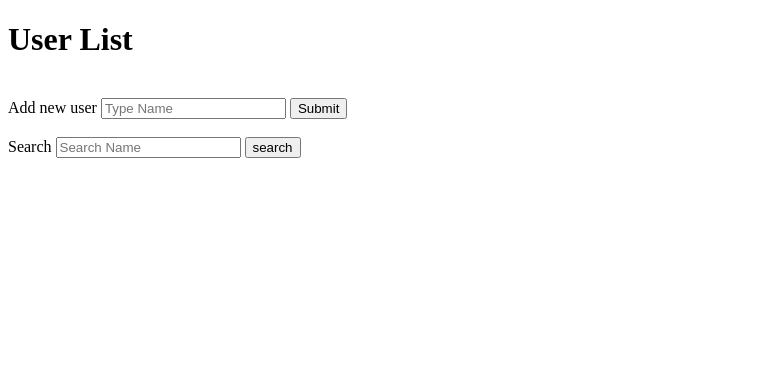
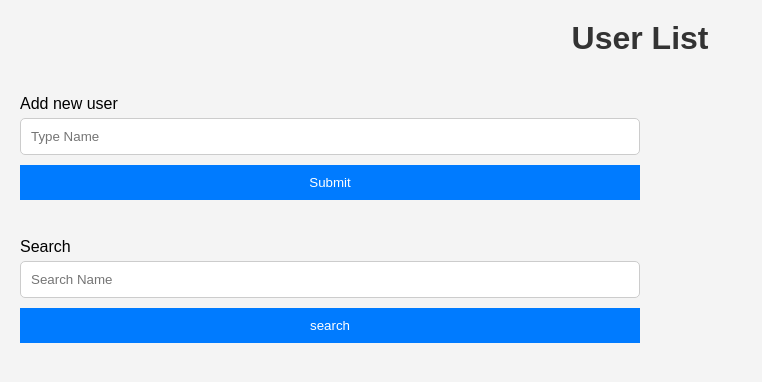
Before and after one commit to Balpreet2001/PSI_Assignment, a plain HTML site: page index.html in a window 1280 px wide. Shown: the whole page, without its empty margins (0-762 px from the left). Drawn offline with Linux system fonts and the light colour scheme.

Commit message:
added styles

```diff
--- a/index.html
+++ b/index.html
@@ -5,6 +5,7 @@
      <meta charset="UTF-8">
      <title>Debugging and Feature Enhancement Assignment</title>
      <script src="app.js" async></script>
+     <link rel="stylesheet" href="styles.css">
 </head>
 
 <body>
--- /dev/null
+++ b/styles.css
@@ -0,0 +1,48 @@
+
+ *{
+     margin: 0;
+     padding: 0;
+     box-sizing: border-box;
+}
+
+
+body {
+     background-color: #f4f4f4;
+     font-family: Arial, sans-serif;
+     padding: 20px;
+}
+
+
+h1 {
+     text-align: center;
+     margin-bottom: 20px;
+     color: #333;
+}
+
+
+form {
+     margin-bottom: 20px;
+}
+
+label {
+     display: block;
+     margin-bottom: 5px;
+}
+
+input[type="text"] {
+     width: 50%;
+     padding: 10px;
+     margin-bottom: 10px;
+     border: 1px solid #ccc;
+     border-radius: 5px;
+}
+
+button {
+     display: block;
+     width: 50%;
+     padding: 10px;
+     background-color: #007BFF;
+     color: #fff;
+     border: none;
+     border-radius: 5
+}
```
